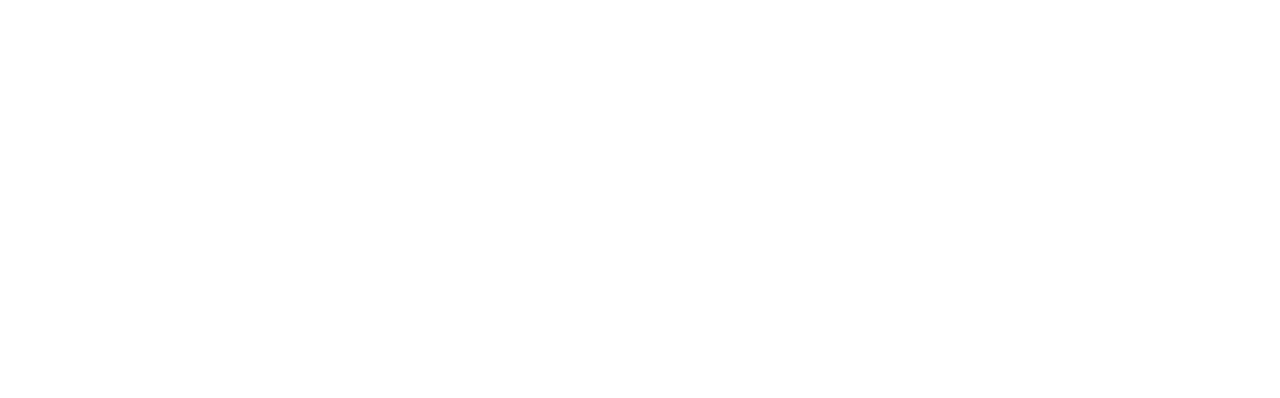
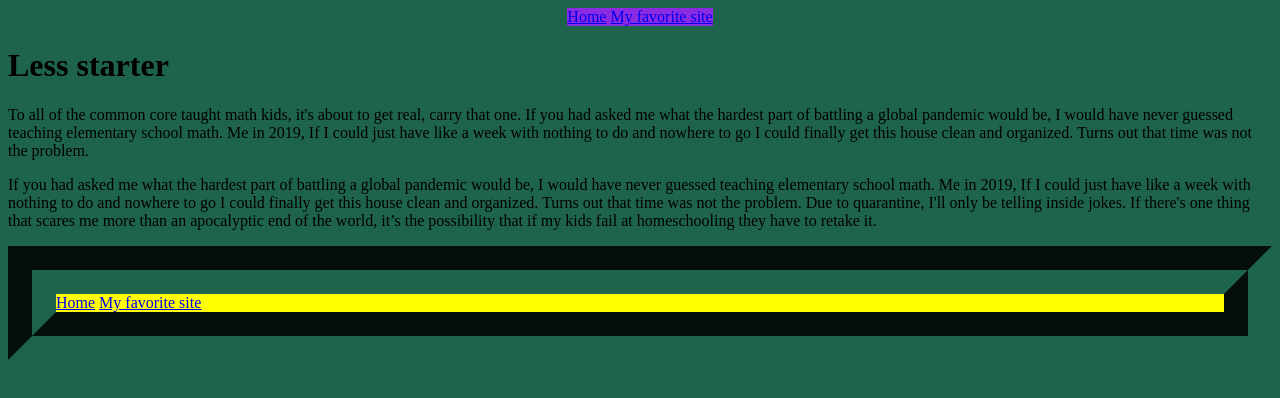
Before and after one commit to Coding-Dojo-ACC/week4-bootstrap, a plain HTML site: page preprocessors/index.html in a window 1280 px wide. Drawn offline with Linux system fonts and the light colour scheme.

Commit message:
saving lecture changes

```diff
--- a/preprocessors/css/less/basics.less
+++ b/preprocessors/css/less/basics.less
@@ -0,0 +1,15 @@
+.flexrow {
+    display: flex;
+    flex-direction: row;
+    justify-content: center;
+    align-items: center;
+}
+.flexcolumn {
+    display: flex;
+    flex-direction: column;
+    justify-content: center;
+    align-items: center;
+}
+
+@mainbg: #1e634c;
+@border: 3pc groove @mainbg;
--- a/preprocessors/css/styles.less
+++ b/preprocessors/css/styles.less
@@ -0,0 +1,17 @@
+@import './less/basics.less';
+
+body {
+    .flexcolumn();
+    background-color: @mainbg;
+    justify-content: flex-start;
+
+    nav {
+        background-color: blueviolet;
+    }
+    main {
+        nav {
+            background-color: yellow;
+            border: @border;
+        }
+    }
+}
--- a/preprocessors/index.html
+++ b/preprocessors/index.html
@@ -0,0 +1,29 @@
+<!DOCTYPE html>
+<html lang="en">
+<head>
+    <meta charset="UTF-8">
+    <meta http-equiv="X-UA-Compatible" content="IE=edge">
+    <meta name="viewport" content="width=device-width, initial-scale=1.0">
+    <link rel='stylesheet' href='./css/styles.css'>
+    <title>PreProssesor</title>
+</head>
+<body>
+    <nav>
+        <a href="index.html">Home</a>
+        <a href='#'>My favorite site</a>
+    </nav>
+    <main>
+        <div class="starter-template">
+            <h1>Less starter</h1>
+            <p>To all of the common core taught math kids, it's about to get real, carry that one. If you had asked me what the hardest part of battling a global pandemic would be, I would have never guessed teaching elementary school math. Me in 2019, If I could just have like a week with nothing to do and nowhere to go I could finally get this house clean and organized. Turns out that time was not the problem.</p>
+        </div>
+            <p>If you had asked me what the hardest part of battling a global pandemic would be, I would have never guessed teaching elementary school math. Me in 2019, If I could just have like a week with nothing to do and nowhere to go I could finally get this house clean and organized. Turns out that time was not the problem. Due to quarantine, I'll only be telling inside jokes. If there's one thing that scares me more than an apocalyptic end of the world, it’s the possibility that if my kids fail at homeschooling they have to retake it.</p>
+        </div>
+        <nav>
+            <a href="index.html">Home</a>
+            <a href='#'>My favorite site</a>
+        </nav>
+    </main>
+
+</body>
+</html>
```
Also changed, not shown: preprocessors/css/less/basics.css (added), preprocessors/css/styles.css (added).
